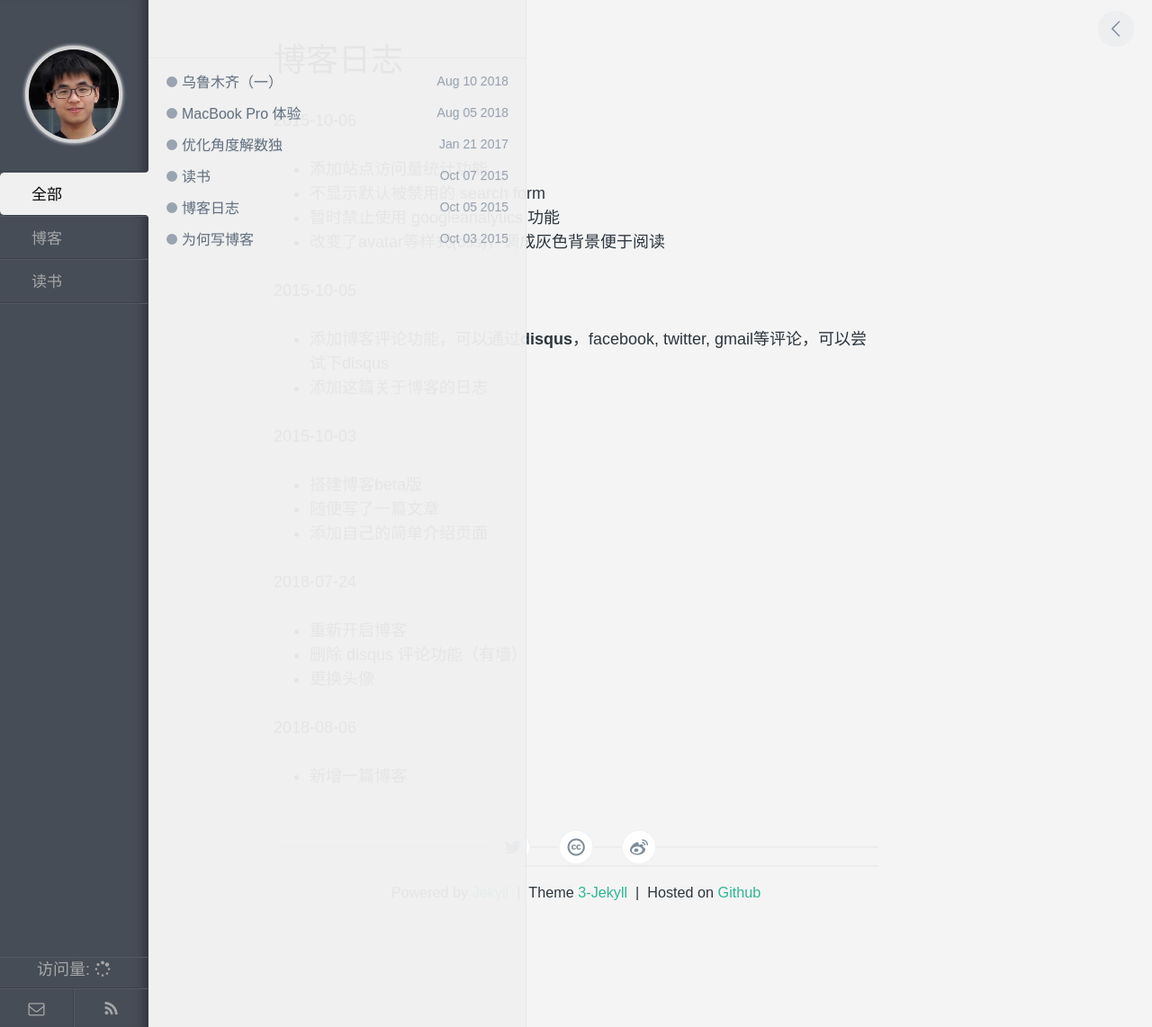
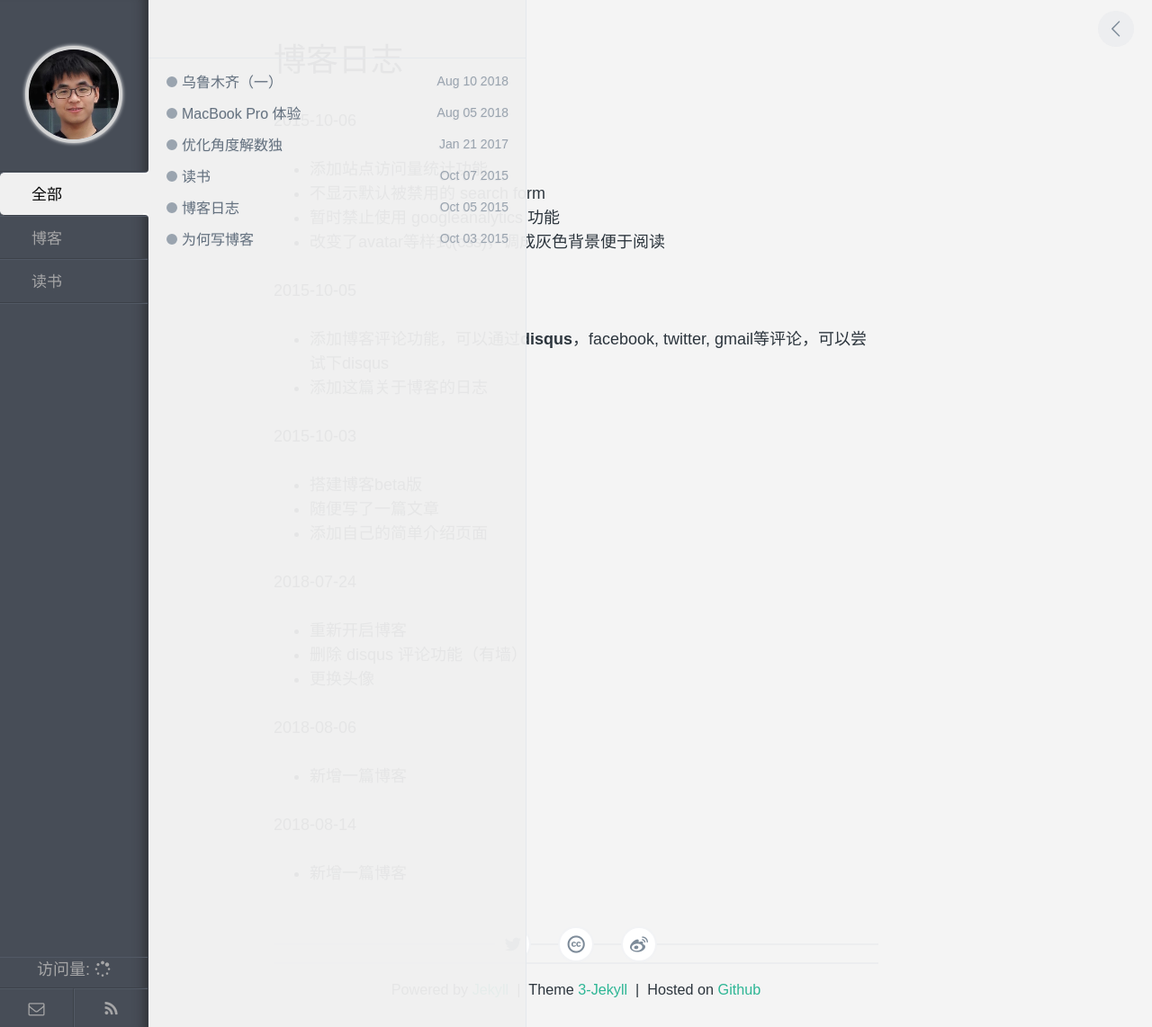
Before and after one commit to cleardusk/cleardusk-old.github.io, a Jekyll site: the page built from _posts/blog/2015-10-05-my-blog.md, in a window 1280 px wide. Shown: the whole page at 90% size. Built offline with Jekyll 4.4.1, drawn with Linux system fonts in a browser that asks for light colours; nearby versions of some CDN libraries; comment, search, counter and statistics services are not loaded.

Commit message:
Add one post

```diff
--- a/_posts/blog/2015-10-05-my-blog.md
+++ b/_posts/blog/2015-10-05-my-blog.md
@@ -33,3 +33,7 @@ keywords: 博客
 2018-08-06
 
  - 新增一篇博客
+
+2018-08-14
+
+ - 新增一篇博客
```
